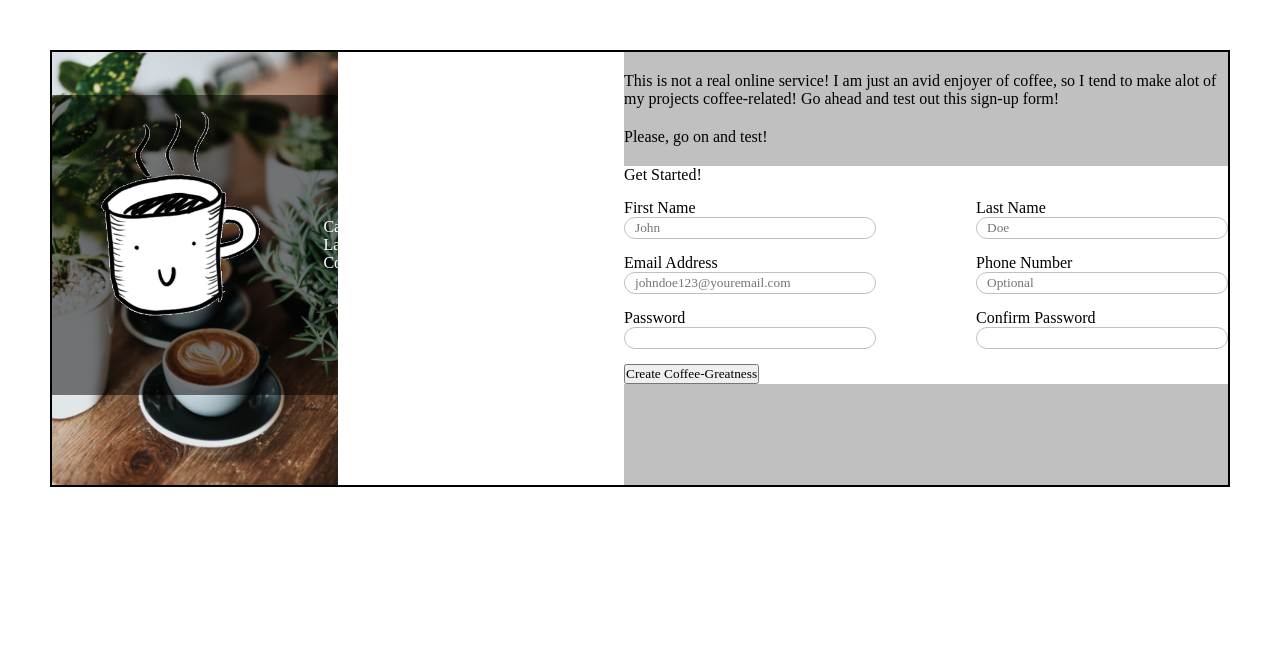
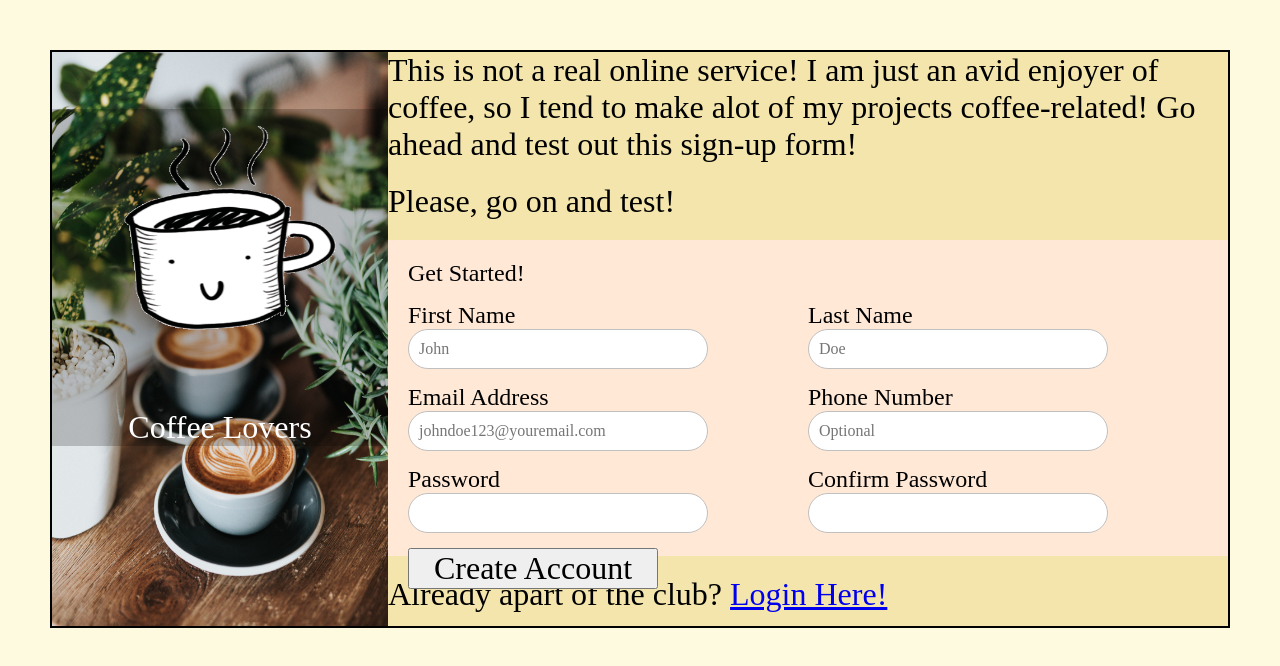
Before and after one commit to lamarr-smith17/Sign-up-Form, a plain HTML site: page index.html in a window 1280 px wide. Drawn offline with Linux system fonts and the light colour scheme.

Commit message:
More styles are being added Figured out how to split the main container in half Using flex

```diff
--- a/index.html
+++ b/index.html
@@ -10,6 +10,13 @@
 </head>
     <body>
         <div class="main-container">
+            <section id="image-container">
+                <div class="coffee-bar">
+                    <img src="./imgs/cutecoffee.gif" alt="Cute GIF of coffee!" id="coffee-gif">
+                    <p>Coffee Lovers</p>
+                </div>
+                <img src="./imgs/nathan-dumlao-zUNs99PGDg0-unsplash.jpg" alt="Three beautiful cups of coffee!" id="coffee-img">
+            </section>
             <div class="container-1">
                 <p>This is not a real online service! I am just an avid enjoyer of coffee, so I tend to make alot of my projects coffee-related!
                     Go ahead and test out this sign-up form!
@@ -70,22 +77,15 @@
                                 </li>
                             </ul>
                         </div>
-
                         <div class="make-acc">
-                        <button type="submit">Create Coffee-Greatness</button>
+                            <button type="submit" id="join-btn">Create Account</button>
                         </div>
                     </form>
                 </div>
+                <div class="returning-customer">
+                    <p>Already apart of the club? <a href="./index.html">Login Here!</a></p>
                 </div>
-
-        <section id="image-container">
-            <div class="coffee-bar">
-                <img src="./imgs/cutecoffee.gif" alt="Cute GIF of coffee!" id="coffee-gif">
-                <p>Cafe La Coffee</p>
             </div>
-            <img src="./imgs/nathan-dumlao-zUNs99PGDg0-unsplash.jpg" alt="Three beautiful cups of coffee!" id="coffee-img">
-        </section>
         </div>
-
     </body>
 </html>
--- a/stylesheets/styles.scss
+++ b/stylesheets/styles.scss
@@ -1,6 +1,7 @@
 * {
     padding: 0;
     margin: 0;
+    box-sizing: border-box;
     font-family: 'Times New Roman', sans-serif, serif;
 }
 
@@ -10,27 +11,31 @@
 }
 body {
     height: 100vh;
+    overflow: hidden;
+    background-color: #FEFAE0;
+
 }
 
 section {
     &#image-container {
         position: relative;
-        width: 50%;
-        grid-column-end:2;
-        grid-row-start:1 ;
+        width: 40%;
     }
 }
 form {
-    box-sizing: border-box;
     display: flex;
     flex-direction: column;
     gap: 15px;
+    position: relative;
+    left: 20px;
+    top: 20px;
     input {
-        width: 250px;
-        height: 20px;
+        width: 300px;
+        height: 40px;
         border: 1px solid  #C0C0C0;
         border-radius: 30px;
         text-indent: 10px;
+        font-size: 1rem;
     }
 }
 
@@ -52,38 +57,51 @@ ul {
 div {
     &.main-container {
         position: relative;
-        display: grid;
-        grid-template-columns: repeat(2, 1fr);
-        margin: 50px;
+        display: flex;
+        margin: 50px 50px 0px;
         height: auto;
         border: 2px solid #000000;
         box-sizing: border-box;
     }
     &.container-1{
         display: flex;
+        position: relative;
         flex-direction: column;
         gap: 20px;
-        grid-column-start: 2;
-        padding-top: 20px;
-        background-color: #C0C0C0;
-
+        background-color: #F3E5AB;
+        width: 100%;
+        font-size: 2rem;
     }
     &.container-2{
-        background-color: #FFFFFF;
-
+        background-color: #FFE8D6;
+        font-size: 1.5rem;
+        height: 55%;
     }
     &.coffee-bar{
-        background-color: rgba(0,0,0, 0.5);
+        background-color: rgba(0,0,0, 0.2);
         width: 100%;
         position: absolute;
         top: 10%;
         display: flex;
+        flex-direction: column;
         justify-content: center;
         align-items: center;
     }
     &.coffee-bar > p {
         color: #FFFFFF;
+        font-size: 2rem;
     }
+    &.make-acc {
+        top: 20px;
+    }
+}
+button {
+    &#join-btn{
+        width: 250px;
+        height: fit-content;
+        font-size: 2rem;
+    }
+
 }
 
 img {
```
Also changed, not shown: stylesheets/styles.css, 1 other file. Lines whose indentation alone changed are shown as unchanged.
